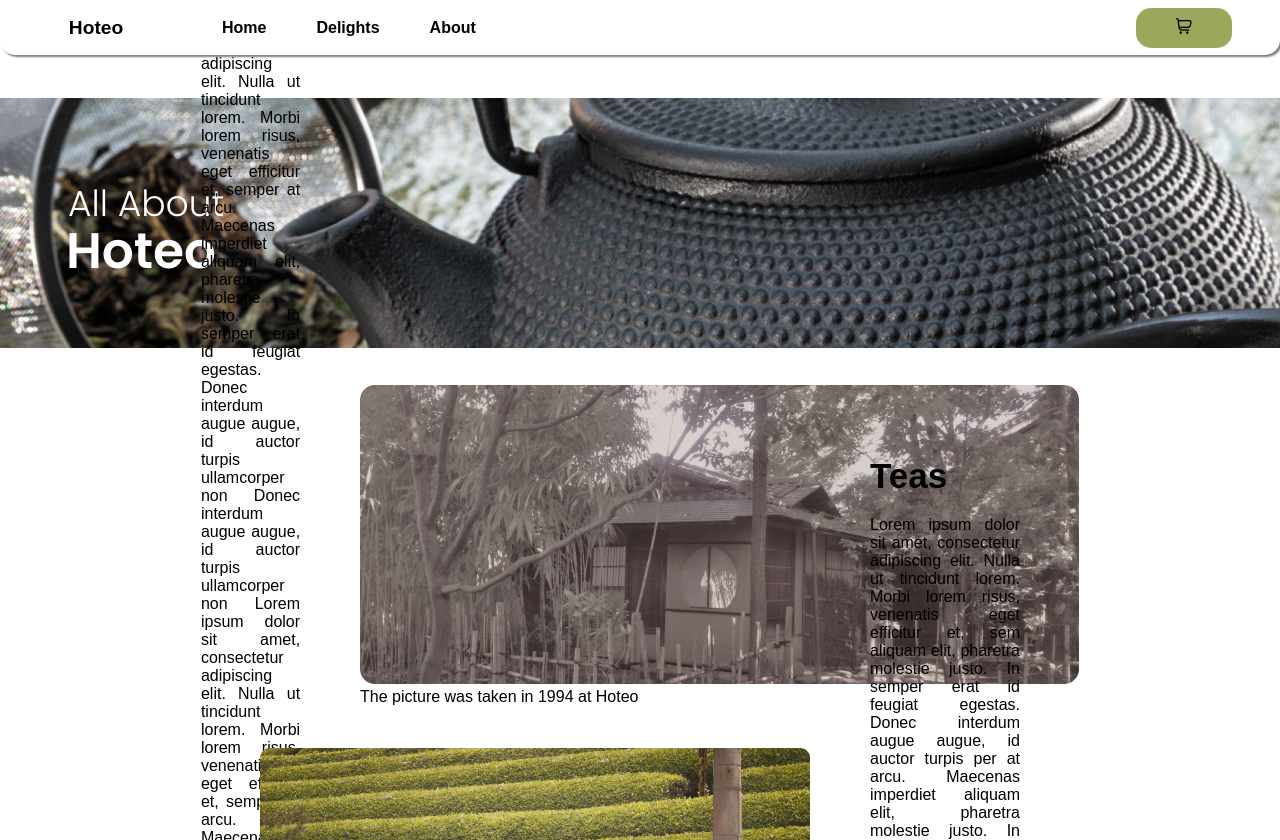
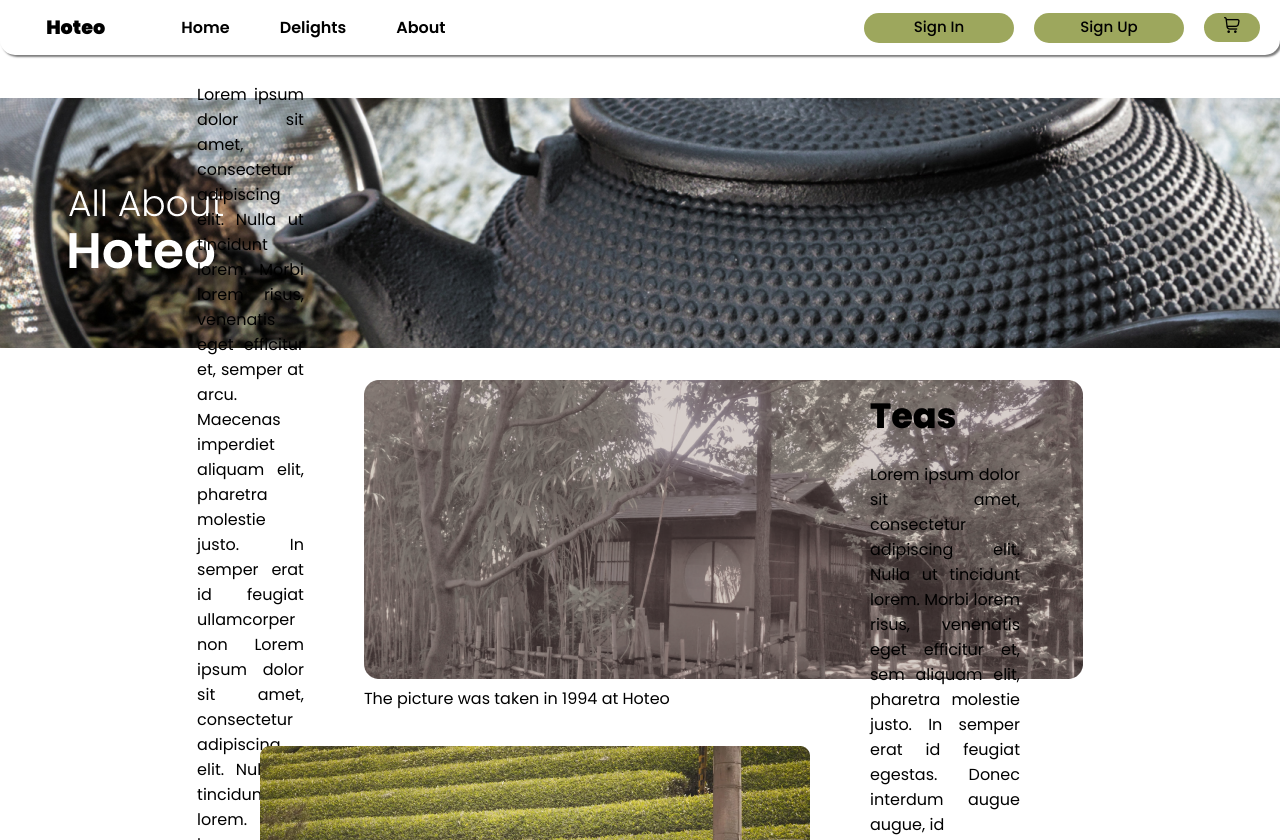
Before and after one commit to HugoLy200328/hoteo_projectWebsite, a plain HTML site: page Web/About.html in a window 1280 px wide. Shown: the top 840 px of the page. Drawn offline with nearby package versions, Linux system fonts and the light colour scheme.

Commit message:
add header

```diff
--- a/Web/About.html
+++ b/Web/About.html
@@ -12,7 +12,12 @@
     <link rel="stylesheet" href="./AboutStyles.css">
     <link rel="preconnect" href="https://fonts.googleapis.com">
     <link rel="preconnect" href="https://fonts.gstatic.com" crossorigin>
-    <link href="https://fonts.googleapis.com/css2?family=Satisfy&display=swap" rel="stylesheet">
+    <link href="https://fonts.googleapis.com/css2?family=Satisfy&
+    display=swap" rel="stylesheet">
+
+    <link
+        href="https://fonts.googleapis.com/css2?family=Poppins:ital,wght@0,100;0,200;0,300;0,400;0,500;0,600;0,700;0,800;0,900;1,100;1,200;1,300;1,400;1,500;1,600;1,700;1,800;1,900&display=swap"
+        rel="stylesheet">
 </head>
 
 <body>
@@ -31,17 +36,26 @@
                 </a>
             </div>
             <div class="Header_Navigation_About Nav">
-                <a href="#">About</a>
+                <a href="http://127.0.0.1:5500/Web/About.html">About</a>
             </div>
         </div>
-        <div class="Header_Cart Nav">
-            <a href="http://127.0.0.1:5500/Web/Cart.html#">
-                <div class="Header_Cart_In">
-                    <div class="Cart_icon">
-                        <i class="fi fi-rr-shopping-cart"></i>
-                    </div>
-                </div>
-            </a>
+        <div class="Header_Sign_Cart">
+            <div class="Header_Sign_In Sign_In_Up Nav">
+                <a href="http://127.0.0.1:5500/Web/SignInUp/SignIn.html"><b>Sign In</b></a>
+
+            </div>
+            <div class="Header_Sign_Up Sign_In_Up Nav">
+                <a href="http://127.0.0.1:5500/Web/SignInUp/SignUp.html"><b>Sign Up</b></a>
+
+            </div>
+            <div class="Header_Cart_In Nav">
+                <a href="http://127.0.0.1:5500/Web/Cart.html#">
+
+                    <i class="fi fi-rr-shopping-cart"></i>
+
+                </a>
+            </div>
+
         </div>
     </div>
 
@@ -64,16 +78,12 @@
                 venenatis eget
                 efficitur et, semper at arcu. Maecenas imperdiet aliquam elit, pharetra molestie justo. In semper erat
                 id feugiat
-                egestas. Donec interdum augue augue, id auctor turpis ullamcorper non Donec interdum augue augue, id
-                auctor turpis
                 ullamcorper non
                 Lorem ipsum dolor sit amet, consectetur adipiscing elit. Nulla ut tincidunt lorem. Morbi lorem risus,
                 venenatis eget
                 efficitur et, semper at arcu. Maecenas imperdiet aliquam elit, pharetra molestie justo. In semper erat
                 id feugiat
-                egestas. Donec interdum augue augue, id auctor turpis ullamcorper non Donec interdum augue augue, id
-                auctor turpis
-                ullamcorper non
+
             </div>
         </div>
         <div class="Body_HoteoSince_Pic">
@@ -101,13 +111,11 @@
                     venenatis eget
                     efficitur et, sem aliquam
                     elit, pharetra molestie justo. In semper erat id feugiat egestas. Donec interdum augue augue, id
-                    auctor turpis per at arcu. Maecenas imperdiet aliquam elit, pharetra molestie justo. In semper
-                    erat id</p>
+                </p>
                 <p>Nulla ut tincidunt lorem. Morbi lorem risus, venenatis eget efficitur et, semper at arcu. Maecenas
                     imperdiet aliquam
                     elit, pharetra molestie justo. In semper erat id feugiat egestas. Donec interdum augue augue, id
-                    auctor turpis
-                    ullamcorper non dolor sit amet, consectetur adipiscing elit. Nulla ut tincidunt lorem.</p>
+                </p>
                 <p>Lorem ipsum dolor sit amet, consectetur adipiscing elit. Nulla ut tincidunt lorem. Morbi lorem risus,
                     semper at arcu. Maecenas imperdiet aliquam
                     venenatis eg</p>
@@ -175,8 +183,8 @@
                 <div class="Body_Founders_ListName_Info">
                     <b>Nhaonoko Micha</b>
                     <p>Nulla ut tincidunt lorem. Morbi lorem risus, venenatis eget efficitur et, semper at arcu.
-                        Maecenas imperdiet aliquam
-                        elit,</p>
+                        Maecenas
+                    </p>
                 </div>
             </div>
 
@@ -185,8 +193,8 @@
                 <div class="Body_Founders_ListName_Info">
                     <b>Nhaonoko Micha</b>
                     <p>Nulla ut tincidunt lorem. Morbi lorem risus, venenatis eget efficitur et, semper at arcu.
-                        Maecenas imperdiet aliquam
-                        elit,</p>
+                        Maecenas
+                    </p>
                 </div>
             </div>
 
@@ -195,8 +203,8 @@
                 <div class="Body_Founders_ListName_Info">
                     <b>Nhaonoko Micha</b>
                     <p>Nulla ut tincidunt lorem. Morbi lorem risus, venenatis eget efficitur et, semper at arcu.
-                        Maecenas imperdiet aliquam
-                        elit,</p>
+                        Maecenas
+                    </p>
                 </div>
             </div>
         </div>
@@ -222,7 +230,7 @@
                     venenatis eget
                     efficitur et, semper at arcu. Maecenas imperdiet aliquam elit, pharetra molestie justo. In semper
                     erat id feugiat
-                    egestas. Donec interdum augue augue, id auctor turpis ullamcorper non</p>
+                    egestas.</p>
             </div>
             <div class="Footer_Contents_Denal">
                 <div class="Footer_Contents_Denal_Tittle"><b>Denal</b></div>
--- a/Web/AboutStyles.css
+++ b/Web/AboutStyles.css
@@ -54,25 +54,45 @@
 }
 
 /*---- HEADER Cart ---- */
-.Header_Cart {
+
+.Header_Sign_Cart {
 	display: flex;
-	align-items: center;
-	justify-content: center;
 	flex-direction: row;
 	gap: 20px;
-	width: 15%;
-	padding-left: 20px;
+	align-items: center;
+	width: auto;
 	padding-right: 20px;
+}
+
+.Sign_In_Up {
+	display: flex;
+	align-self: center;
+	justify-content: center;
+	padding: 2px 15px;
+	height: 30px;
+	background-color: var(--theme-color);
+	border-radius: 15px;
+	width: auto;
+	width: 150px;
+	font-size: 15px;
+}
+
+.Header_Sign_In b {
+	font-weight: 500;
+}
+.Header_Sign_Up b {
+	font-weight: 500;
 }
 
 .Header_Cart_In {
 	background-color: var(--theme-color);
-	padding: 10px 40px;
-	border-radius: 15px;
+	padding: 2px 20px;
+	border-radius: 100px;
 	display: flex;
 	flex-direction: row;
 	gap: 15px;
 	align-items: center;
+	justify-content: center;
 }
 
 /* BODY */
@@ -226,6 +246,7 @@
 	background-color: #ffffff;
 	gap: 20px;
 	padding: 0 270px;
+	margin-bottom: 100px;
 }
 .Body_Founders_Tittle b {
 	font-size: 35px;
--- a/Web/CartStyles.css
+++ b/Web/CartStyles.css
@@ -176,6 +176,9 @@
 	padding: 10px 50px;
 	border-radius: 10px;
 }
+.Body_Cart_Order b {
+	font-weight: 600;
+}
 
 /* -------FOOTER--------- */
 
--- a/Web/DelightsStyles.css
+++ b/Web/DelightsStyles.css
@@ -24,6 +24,7 @@
 	background-color: white;
 }
 
+/*---- HEADER LOGO---- */
 .Header_Logo {
 	display: flex;
 	align-items: center;
@@ -33,6 +34,8 @@
 	font-size: larger;
 	font-size: 32;
 }
+
+/*---- HEADER Navigation ---- */
 
 .Header_Navigation {
 	display: flex;
@@ -51,25 +54,45 @@
 }
 
 /*---- HEADER Cart ---- */
-.Header_Cart {
+
+.Header_Sign_Cart {
 	display: flex;
-	align-items: center;
-	justify-content: center;
 	flex-direction: row;
 	gap: 20px;
-	width: 15%;
-	padding-left: 20px;
+	align-items: center;
+	width: auto;
 	padding-right: 20px;
+}
+
+.Sign_In_Up {
+	display: flex;
+	align-self: center;
+	justify-content: center;
+	padding: 2px 15px;
+	height: 30px;
+	background-color: var(--theme-color);
+	border-radius: 15px;
+	width: auto;
+	width: 150px;
+	font-size: 15px;
+}
+
+.Header_Sign_In b {
+	font-weight: 500;
+}
+.Header_Sign_Up b {
+	font-weight: 500;
 }
 
 .Header_Cart_In {
 	background-color: var(--theme-color);
-	padding: 10px 40px;
-	border-radius: 15px;
+	padding: 2px 20px;
+	border-radius: 100px;
 	display: flex;
 	flex-direction: row;
 	gap: 15px;
 	align-items: center;
+	justify-content: center;
 }
 
 /*-------- Body ---------*/
@@ -168,6 +191,7 @@
 
 .Products_Nav_Tittle b {
 	font-size: 32px;
+	padding-left: 10px;
 }
 
 .Products_Nav_Buttons {
@@ -185,7 +209,7 @@
 
 .Nav_Button {
 	background-color: var(--theme-color);
-	padding: 15px 60px;
+	padding: 11px 60px;
 	border-radius: 15px;
 	cursor: pointer;
 }
@@ -259,8 +283,11 @@
 	margin-top: 20px;
 	background-color: var(--theme-color);
 	width: 200px;
-	padding: 10px 20px;
+	padding: 8px 20px;
 	border-radius: 10px;
+}
+.Tea_Product_Contents_Add b {
+	font-weight: 600;
 }
 
 /* -------FOOTER--------- */
--- a/Web/PacketInfoStyles.css
+++ b/Web/PacketInfoStyles.css
@@ -158,6 +158,7 @@
 
 .Body_Contents_Tittle b {
 	font-size: 32px;
+	font-weight: 600;
 }
 
 /* Scrowbar */
--- a/Web/Styles.css
+++ b/Web/Styles.css
@@ -54,25 +54,45 @@
 }
 
 /*---- HEADER Cart ---- */
-.Header_Cart {
+
+.Header_Sign_Cart {
 	display: flex;
-	align-items: center;
-	justify-content: center;
 	flex-direction: row;
 	gap: 20px;
-	width: 15%;
-	padding-left: 20px;
+	align-items: center;
+	width: auto;
 	padding-right: 20px;
+}
+
+.Sign_In_Up {
+	display: flex;
+	align-self: center;
+	justify-content: center;
+	padding: 2px 15px;
+	height: 30px;
+	background-color: var(--theme-color);
+	border-radius: 15px;
+	width: auto;
+	width: 150px;
+	font-size: 15px;
+}
+
+.Header_Sign_In b {
+	font-weight: 500;
+}
+.Header_Sign_Up b {
+	font-weight: 500;
 }
 
 .Header_Cart_In {
 	background-color: var(--theme-color);
-	padding: 10px 40px;
-	border-radius: 15px;
+	padding: 2px 20px;
+	border-radius: 100px;
 	display: flex;
 	flex-direction: row;
 	gap: 15px;
 	align-items: center;
+	justify-content: center;
 }
 
 /*-------- BODY -------- */
```
Also changed, not shown: Web/Cart.html (+5 -1 lines), Web/Complete.html (+5 -1 lines), Web/CustomerInfo.html (+15 -8 lines), Web/CustomerInfoStyles.css (+7 -3 lines), Web/Delights.html (+22 -10 lines), Web/Index.html (+25 -14 lines), Web/PacketInfor.html (+5 -1 lines), Web/SignInUp/SignIn.html (+4 -0 lines), Web/SignInUp/SignInStyles.css (+5 -4 lines), Web/SignInUp/SignUp.html (+4 -0 lines), Web/SignInUp/SignUpStyles.css (+5 -4 lines), Web/TempoDelight.html (+4 -1 lines).
